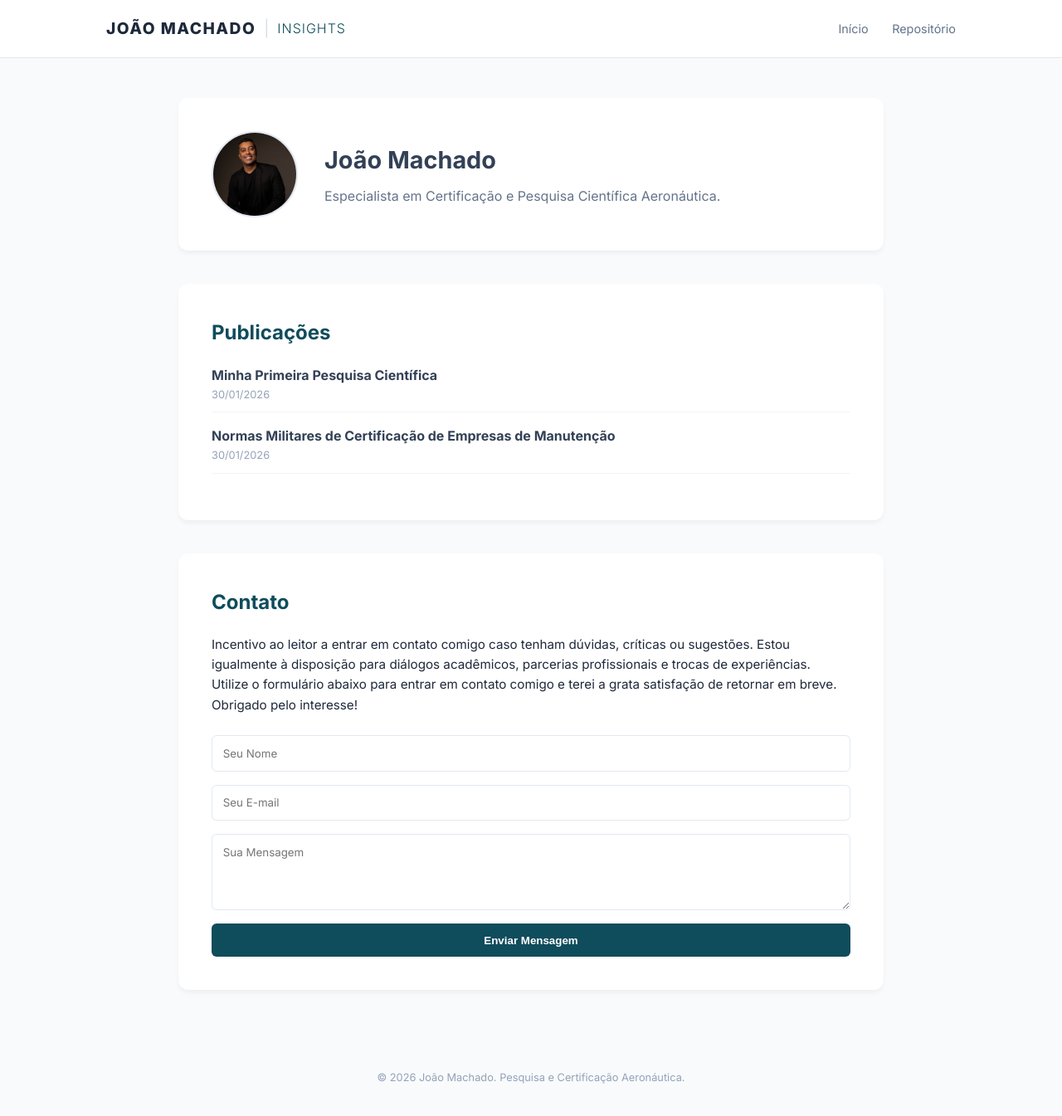
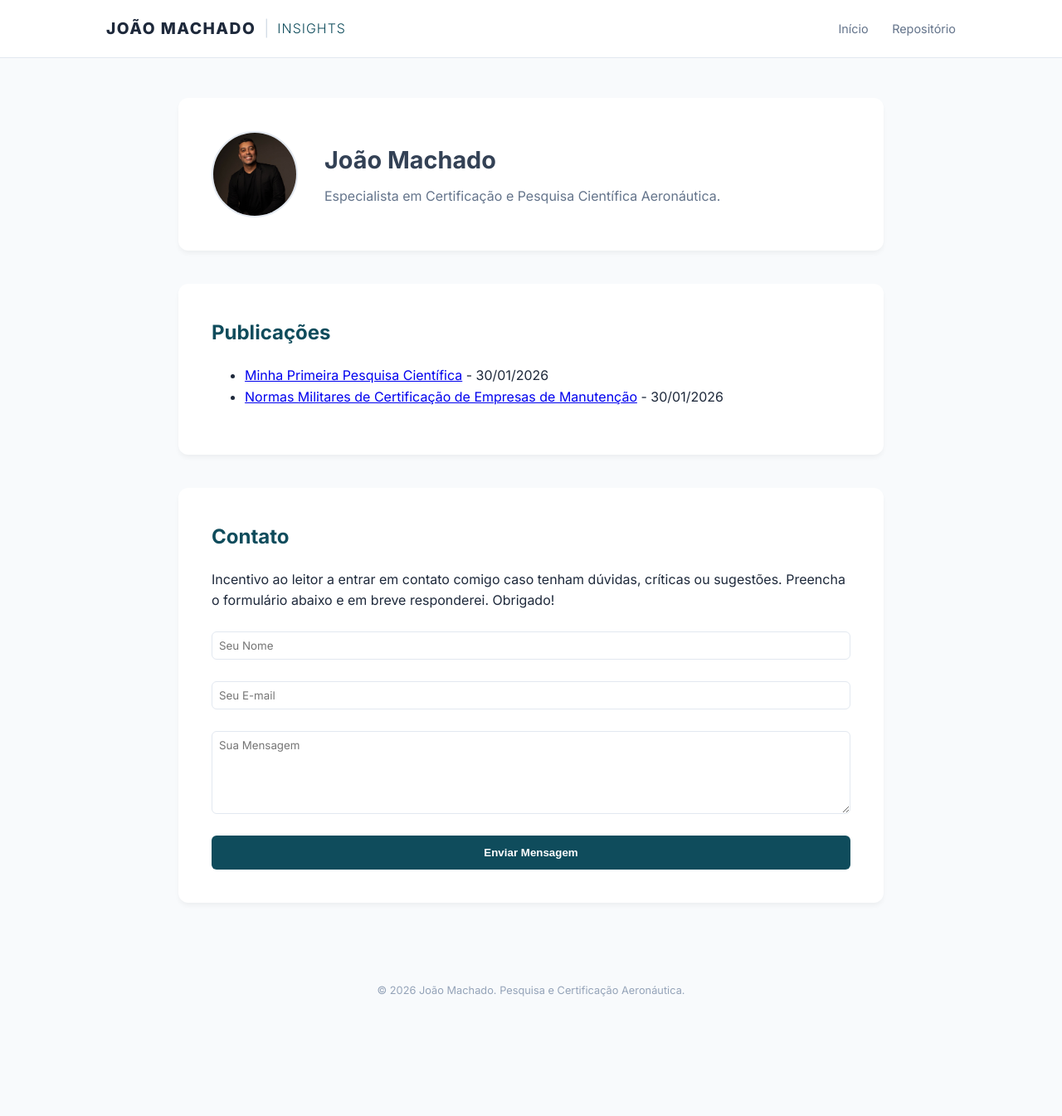
Before and after one commit to joaocfmachado1986/Blog, a Jekyll site: the page built from index.md, in a window 1280 px wide and 1358 px high. Shown: the top 1345 px of the window at 83% size. Built offline with Jekyll 4.4.1, drawn with Linux system fonts in a browser that asks for light colours.

Commit message:
Update index.md

```diff
--- a/index.md
+++ b/index.md
@@ -13,28 +13,21 @@ title: Home
 
 <div class="post-card">
     <h2 style="margin-top: 0; color: #0f4c5c;">Publicações</h2>
-    <ul style="list-style: none; padding: 0;">
+    <ul>
       {% for post in site.posts %}
-        <li style="margin-bottom: 1rem; border-bottom: 1px solid #f1f5f9; padding-bottom: 10px;">
-          <a href="{{ post.url }}" style="text-decoration: none; color: #334155; font-weight: 600;">{{ post.title }}</a>
-          <span style="display: block; font-size: 0.8rem; color: #94a3b8;">{{ post.date | date: "%d/%m/%Y" }}</span>
-        </li>
+        <li><a href="{{ post.url }}">{{ post.title }}</a> - {{ post.date | date: "%d/%m/%Y" }}</li>
       {% endfor %}
     </ul>
-    {% if site.posts.size == 0 %}
-      <p style="color: #94a3b8; font-style: italic;">Nenhuma publicação disponível no momento.</p>
-    {% endif %}
 </div>
 
 <div class="post-card" id="contato">
     <h2 style="margin-top: 0; color: #0f4c5c;">Contato</h2>
-    <p style="font-size: 0.95rem;">Incentivo ao leitor a entrar em contato comigo caso tenham dúvidas, críticas ou sugestões. Estou igualmente à disposição para diálogos acadêmicos, parcerias profissionais e trocas de experiências. Utilize o formulário abaixo para entrar em contato comigo e terei a grata satisfação de retornar em breve. Obrigado pelo interesse!</p>
+    <p>Incentivo ao leitor a entrar em contato comigo caso tenham dúvidas, críticas ou sugestões. Preencha o formulário abaixo e em breve responderei. Obrigado!</p>
 
     <form action="https://formspree.io/f/mbdypapq" method="POST" class="contact-form">
-        <input type="text" name="name" placeholder="Seu Nome" required>
-        <input type="email" name="_replyto" placeholder="Seu E-mail" required>
-        <textarea name="message" rows="4" placeholder="Sua Mensagem" required></textarea>
-        <input type="text" name="_gotcha" style="display:none">
+        <input type="text" name="name" placeholder="Seu Nome" required style="width:100%; margin-bottom:10px; padding:8px;">
+        <input type="email" name="email" placeholder="Seu E-mail" required style="width:100%; margin-bottom:10px; padding:8px;">
+        <textarea name="message" placeholder="Sua Mensagem" required style="width:100%; margin-bottom:10px; padding:8px; height:100px;"></textarea>
         <button type="submit" class="btn-enviar">Enviar Mensagem</button>
     </form>
 </div>
```
